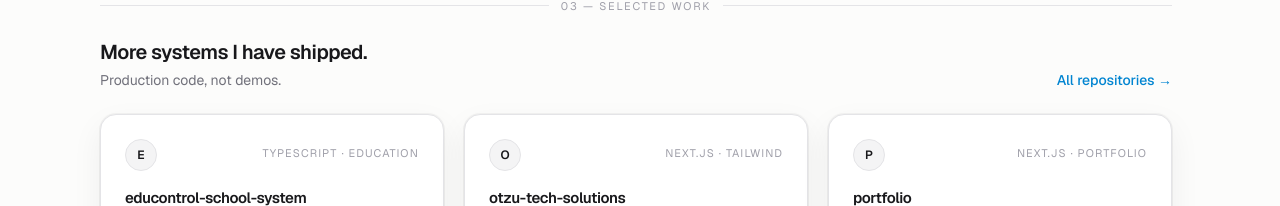
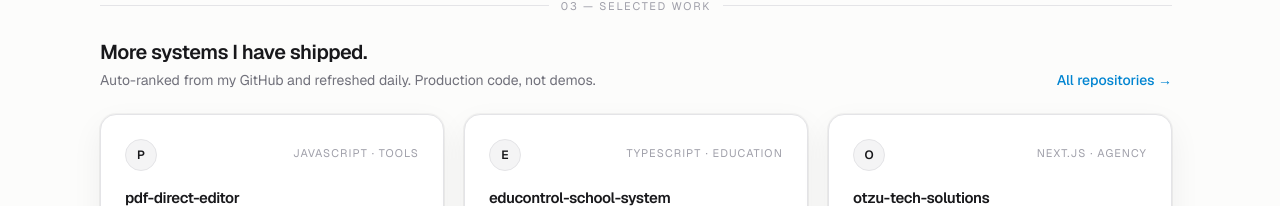
Before and after one commit to noahotim/portfolio, a Next.js app: page / in a window 1280 px wide. Shown: the part 2594-2800 px from the top of the page. Built offline with nearby package versions, Linux system fonts and the light colour scheme.

Commit message:
Auto-generate Selected Work from live GitHub data on a daily schedule

```diff
--- a/package.json
+++ b/package.json
@@ -4,6 +4,8 @@
   "private": true,
   "scripts": {
     "dev": "next dev",
+    "fetch-projects": "node scripts/fetch-projects.mjs",
+    "prebuild": "node scripts/fetch-projects.mjs",
     "build": "next build",
     "start": "next start",
     "lint": "eslint"
--- /dev/null
+++ b/portfolio.config.json
@@ -0,0 +1,25 @@
+{
+  "username": "noahotim",
+  "topN": 6,
+  "includeForks": false,
+  "exclude": ["noahotim", "portfolio", "content-growth-machine", "github-contrib-globe-badge"],
+  "featured": [],
+  "tags": {
+    "educontrol-school-system": "TypeScript · Education",
+    "otzu-tech-solutions": "Next.js · Agency",
+    "university-faculty-data-scraper": "Python · Data",
+    "pdf-direct-editor": "JavaScript · Tools",
+    "profile-views": "Cloudflare · Analytics",
+    "anti-phishing-platform": "Python · Security",
+    "sues-deploy": "TypeScript · Elections",
+    "university-participation-system": "JavaScript · Platform",
+    "sues": "TypeScript · Elections",
+    "pag-soroti-chms": "TypeScript · Systems"
+  },
+  "descriptions": {
+    "anti-phishing-platform": "Detects and blocks phishing attempts with a simple reporting flow.",
+    "university-participation-system": "Tracks university event participation and reporting.",
+    "pag-soroti-chms": "Church management system for members, giving and events.",
+    "sues": "Campus elections portal with voter rolls and live results."
+  }
+}
--- /dev/null
+++ b/scripts/fetch-projects.mjs
@@ -0,0 +1,123 @@
+import { readFileSync, writeFileSync, mkdirSync, existsSync } from "node:fs";
+import { dirname, join } from "node:path";
+import { fileURLToPath } from "node:url";
+
+const root = join(dirname(fileURLToPath(import.meta.url)), "..");
+const OUT = join(root, "src", "data", "projects.json");
+const config = JSON.parse(readFileSync(join(root, "portfolio.config.json"), "utf8"));
+
+const API = "https://api.github.com";
+const token = process.env.GITHUB_TOKEN || process.env.GH_TOKEN || "";
+const headers = {
+  "user-agent": "noahotim-portfolio-builder",
+  accept: "application/vnd.github+json",
+  ...(token ? { authorization: `Bearer ${token}` } : {}),
+};
+
+async function gh(path) {
+  const res = await fetch(`${API}${path}`, { headers });
+  if (!res.ok) throw new Error(`GitHub API ${path} -> ${res.status} ${res.statusText}`);
+  return res.json();
+}
+
+async function getRepos() {
+  const all = [];
+  for (let page = 1; page <= 10; page++) {
+    const batch = await gh(
+      `/users/${config.username}/repos?per_page=100&page=${page}&sort=pushed&type=owner`
+    );
+    all.push(...batch);
+    if (batch.length < 100) break;
+  }
+  return all;
+}
+
+function score(r) {
+  let s = 0;
+  s += (r.stargazers_count || 0) * 6;
+  s += (r.forks_count || 0) * 8;
+  if (r.description) s += 15;
+  if (r.homepage) s += 12;
+  s += Math.min((r.topics?.length || 0) * 2, 10);
+  if (r.size > 0) s += 4;
+  if (r.license) s += 3;
+  const days = (Date.now() - new Date(r.pushed_at).getTime()) / 86400000;
+  if (days <= 30) s += 30;
+  else if (days <= 90) s += 20;
+  else if (days <= 180) s += 12;
+  else if (days <= 365) s += 6;
+  return s;
+}
+
+function isWorthShowing(r) {
+  if (r.name.toLowerCase() === config.username.toLowerCase()) return false;
+  if (!config.includeForks && r.fork) return false;
+  if (r.archived) return false;
+  if ((config.exclude || []).map((x) => x.toLowerCase()).includes(r.name.toLowerCase())) return false;
+  if (r.size === 0 && !r.description) return false;
+  return true;
+}
+
+function pickBest(repos) {
+  const eligible = repos.filter(isWorthShowing);
+  const byName = new Map(eligible.map((r) => [r.name.toLowerCase(), r]));
+  const featured = (config.featured || [])
+    .map((n) => byName.get(String(n).toLowerCase()))
+    .filter(Boolean);
+  const featuredNames = new Set(featured.map((r) => r.name.toLowerCase()));
+  const rest = eligible
+    .filter((r) => !featuredNames.has(r.name.toLowerCase()))
+    .map((r) => ({ r, s: score(r) }))
+    .sort((a, b) => b.s - a.s || new Date(b.r.pushed_at) - new Date(a.r.pushed_at))
+    .map((x) => x.r);
+  return featured.concat(rest).slice(0, config.topN || 6);
+}
+
+function describe(r) {
+  return config.descriptions?.[r.name] || r.description || "Production project from my GitHub.";
+}
+
+function tag(r) {
+  return config.tags?.[r.name] || r.language || "Project";
+}
+
+async function main() {
+  const [user, repos] = await Promise.all([gh(`/users/${config.username}`), getRepos()]);
+  const picks = pickBest(repos);
+
+  const data = {
+    generatedAt: new Date().toISOString(),
+    user: {
+      login: user.login,
+      publicRepos: user.public_repos,
+      followers: user.followers,
+      totalStars: repos.reduce((a, r) => a + (r.stargazers_count || 0), 0),
+    },
+    projects: picks.map((r) => ({
+      name: r.name,
+      description: describe(r),
+      tag: tag(r),
+      url: r.html_url,
+      homepage: r.homepage || null,
+      language: r.language || null,
+      stars: r.stargazers_count,
+      forks: r.forks_count,
+      topics: r.topics || [],
+      pushedAt: r.pushed_at,
+      score: score(r),
+    })),
+  };
+
+  mkdirSync(dirname(OUT), { recursive: true });
+  writeFileSync(OUT, JSON.stringify(data, null, 2) + "\n");
+  console.log(`Wrote ${picks.length} projects -> src/data/projects.json: ${picks.map((r) => r.name).join(", ")}`);
+}
+
+main().catch((err) => {
+  console.error(`[fetch-projects] ${err.message}`);
+  if (existsSync(OUT)) {
+    console.error("[fetch-projects] Keeping existing project data, continuing build.");
+    process.exit(0);
+  }
+  process.exit(1);
+});
--- a/src/app/page.tsx
+++ b/src/app/page.tsx
@@ -1,3 +1,5 @@
+import projectsData from "@/data/projects.json";
+
 export default function Home() {
   return (
     <div className="min-h-screen bg-[#fcfcfb] dark:bg-zinc-950 text-zinc-900 dark:text-zinc-100 selection:bg-sky-500/20">
@@ -66,7 +68,7 @@ export default function Home() {
                 </a>
               </div>
               <div className="mt-8 grid grid-cols-3 divide-x divide-zinc-200 dark:divide-white/10 rounded-2xl border border-zinc-200 dark:border-white/10 bg-white/70 dark:bg-white/[0.03] backdrop-blur overflow-hidden">
-                <div className="px-4 py-3 text-center"><p className="text-sm font-semibold tracking-tight">14+</p><p className="text-[11px] text-zinc-500">Public repos</p></div>
+                <div className="px-4 py-3 text-center"><p className="text-sm font-semibold tracking-tight">{projectsData.user.publicRepos}+</p><p className="text-[11px] text-zinc-500">Public repos</p></div>
                 <div className="px-4 py-3 text-center"><p className="text-sm font-semibold tracking-tight">Daily</p><p className="text-[11px] text-zinc-500">Content system</p></div>
                 <div className="px-4 py-3 text-center"><p className="text-sm font-semibold tracking-tight">MIT</p><p className="text-[11px] text-zinc-500">Open source</p></div>
               </div>
@@ -85,7 +87,7 @@ export default function Home() {
                     </div>
                   </div>
                   <div className="mt-5 grid grid-cols-3 gap-2">
-                    <div className="rounded-2xl bg-zinc-50 dark:bg-white/[0.04] border border-zinc-200 dark:border-white/10 p-3 text-center"><p className="text-[13px] font-semibold">14+</p><p className="text-[10px] tracking-wide uppercase text-zinc-500">Repos</p></div>
+                    <div className="rounded-2xl bg-zinc-50 dark:bg-white/[0.04] border border-zinc-200 dark:border-white/10 p-3 text-center"><p className="text-[13px] font-semibold">{projectsData.user.publicRepos}+</p><p className="text-[10px] tracking-wide uppercase text-zinc-500">Repos</p></div>
                     <div className="rounded-2xl bg-zinc-50 dark:bg-white/[0.04] border border-zinc-200 dark:border-white/10 p-3 text-center"><p className="text-[13px] font-semibold">Daily</p><p className="text-[10px] tracking-wide uppercase text-zinc-500">Shipping</p></div>
                     <div className="rounded-2xl bg-sky-50 dark:bg-sky-500/10 border border-sky-200 dark:border-sky-500/20 p-3 text-center"><p className="text-[13px] font-semibold text-sky-700 dark:text-sky-300">MIT</p><p className="text-[10px] tracking-wide uppercase text-sky-700/60 dark:text-sky-300/60">License</p></div>
                   </div>
@@ -170,11 +172,11 @@ export default function Home() {
       {/* WORK */}
       <section id="work" className="mx-auto max-w-[1120px] px-6 py-12 md:py-14">
         <div className="flex items-center gap-3"><span className="h-px flex-1 bg-zinc-200 dark:bg-white/10 hidden sm:block" /><span className="text-[11px] tracking-[0.16em] uppercase text-zinc-400">03 — Selected Work</span><span className="h-px flex-1 bg-zinc-200 dark:bg-white/10 hidden sm:block" /></div>
-        <div className="mt-6 flex items-end justify-between gap-4"><div><h2 className="text-xl font-semibold tracking-tight">More systems I have shipped.</h2><p className="mt-1 text-sm text-zinc-500">Production code, not demos.</p></div><a href="https://github.com/noahotim" className="hidden md:inline-flex text-sm font-medium text-sky-600 hover:underline">All repositories →</a></div>
+        <div className="mt-6 flex items-end justify-between gap-4"><div><h2 className="text-xl font-semibold tracking-tight">More systems I have shipped.</h2><p className="mt-1 text-sm text-zinc-500">Auto-ranked from my GitHub and refreshed daily. Production code, not demos.</p></div><a href="https://github.com/noahotim" className="hidden md:inline-flex text-sm font-medium text-sky-600 hover:underline">All repositories →</a></div>
         <div className="mt-6 grid md:grid-cols-3 gap-5">
-          <a href="https://github.com/noahotim/educontrol-school-system" className="group rounded-2xl border border-zinc-200 dark:border-white/10 bg-white dark:bg-zinc-900 p-6 card-elevated hover:-translate-y-1 hover:shadow-xl transition"><div className="flex items-start justify-between gap-3"><span className="grid place-items-center h-8 w-8 rounded-full bg-zinc-100 dark:bg-white/5 border border-zinc-200 dark:border-white/10 text-xs font-semibold">E</span><span className="text-[11px] tracking-widest uppercase text-zinc-400 pt-1.5">TypeScript · Education</span></div><h3 className="mt-4 text-[15px] font-semibold tracking-tight group-hover:text-sky-600 transition">educontrol-school-system</h3><p className="mt-2 text-sm leading-6 text-zinc-500">School management for admins, teachers and students. Roles, classes, fees and reporting.</p><p className="mt-4 text-sm font-medium text-zinc-900 dark:text-white inline-flex items-center gap-1.5">View <span className="transition group-hover:translate-x-0.5">→</span></p></a>
-          <a href="https://github.com/noahotim/otzu-tech-solutions" className="group rounded-2xl border border-zinc-200 dark:border-white/10 bg-white dark:bg-zinc-900 p-6 card-elevated hover:-translate-y-1 hover:shadow-xl transition"><div className="flex items-start justify-between gap-3"><span className="grid place-items-center h-8 w-8 rounded-full bg-zinc-100 dark:bg-white/5 border border-zinc-200 dark:border-white/10 text-xs font-semibold">O</span><span className="text-[11px] tracking-widest uppercase text-zinc-400 pt-1.5">Next.js · Tailwind</span></div><h3 className="mt-4 text-[15px] font-semibold tracking-tight group-hover:text-sky-600 transition">otzu-tech-solutions</h3><p className="mt-2 text-sm leading-6 text-zinc-500">Agency site and client systems — fast, clean, maintainable.</p><p className="mt-4 text-sm font-medium text-zinc-900 dark:text-white inline-flex items-center gap-1.5">View <span className="transition group-hover:translate-x-0.5">→</span></p></a>
-          <a href="https://github.com/noahotim/portfolio" className="group rounded-2xl border border-zinc-200 dark:border-white/10 bg-white dark:bg-zinc-900 p-6 card-elevated hover:-translate-y-1 hover:shadow-xl transition"><div className="flex items-start justify-between gap-3"><span className="grid place-items-center h-8 w-8 rounded-full bg-zinc-100 dark:bg-white/5 border border-zinc-200 dark:border-white/10 text-xs font-semibold">P</span><span className="text-[11px] tracking-widest uppercase text-zinc-400 pt-1.5">Next.js · Portfolio</span></div><h3 className="mt-4 text-[15px] font-semibold tracking-tight group-hover:text-sky-600 transition">portfolio</h3><p className="mt-2 text-sm leading-6 text-zinc-500">This site — editorial, minimal and fast. Deployed to GitHub Pages.</p><p className="mt-4 text-sm font-medium text-zinc-900 dark:text-white inline-flex items-center gap-1.5">View <span className="transition group-hover:translate-x-0.5">→</span></p></a>
+          {projectsData.projects.map((p) => (
+            <a key={p.name} href={p.url} target="_blank" rel="noreferrer" className="group rounded-2xl border border-zinc-200 dark:border-white/10 bg-white dark:bg-zinc-900 p-6 card-elevated hover:-translate-y-1 hover:shadow-xl transition"><div className="flex items-start justify-between gap-3"><span className="grid place-items-center h-8 w-8 rounded-full bg-zinc-100 dark:bg-white/5 border border-zinc-200 dark:border-white/10 text-xs font-semibold">{p.name.charAt(0).toUpperCase()}</span><span className="text-[11px] tracking-widest uppercase text-zinc-400 pt-1.5">{p.tag}</span></div><h3 className="mt-4 text-[15px] font-semibold tracking-tight group-hover:text-sky-600 transition">{p.name}</h3><p className="mt-2 text-sm leading-6 text-zinc-500 line-clamp-3">{p.description}</p><p className="mt-4 text-sm font-medium text-zinc-900 dark:text-white inline-flex items-center gap-1.5">View <span className="transition group-hover:translate-x-0.5">→</span></p></a>
+          ))}
         </div>
       </section>
 
--- /dev/null
+++ b/src/data/projects.json
@@ -0,0 +1,89 @@
+{
+  "generatedAt": "2026-10-07T08:35:47.574Z",
+  "user": {
+    "login": "noahotim",
+    "publicRepos": 17,
+    "followers": 0,
+    "totalStars": 14
+  },
+  "projects": [
+    {
+      "name": "pdf-direct-editor",
+      "description": "PDF Direct Editor by Otim Noah - direct PDF editing without Word conversion",
+      "tag": "JavaScript · Tools",
+      "url": "https://github.com/noahotim/pdf-direct-editor",
+      "homepage": null,
+      "language": "JavaScript",
+      "stars": 1,
+      "forks": 0,
+      "topics": [],
+      "pushedAt": "2026-09-20T11:58:03Z",
+      "score": 55
+    },
+    {
+      "name": "educontrol-school-system",
+      "description": "EduControl - ONE SCHOOL ONE SYSTEM - Complete School Management",
+      "tag": "TypeScript · Education",
+      "url": "https://github.com/noahotim/educontrol-school-system",
+      "homepage": null,
+      "language": "HTML",
+      "stars": 1,
+      "forks": 0,
+      "topics": [],
+      "pushedAt": "2026-09-18T07:23:15Z",
+      "score": 55
+    },
+    {
+      "name": "otzu-tech-solutions",
+      "description": "OTZU Tech Solutions – Your Trusted Software Development Partner. Static landing migrated from Vercel to Cloudflare Pages. Custom all-in-one business systems + Guest House Management System.",
+      "tag": "Next.js · Agency",
+      "url": "https://github.com/noahotim/otzu-tech-solutions",
+      "homepage": null,
+      "language": "HTML",
+      "stars": 1,
+      "forks": 0,
+      "topics": [],
+      "pushedAt": "2026-09-11T12:24:12Z",
+      "score": 55
+    },
+    {
+      "name": "university-faculty-data-scraper",
+      "description": "A Python web scraper for collecting and organizing university faculty data (ABU & Unilorin)",
+      "tag": "Python · Data",
+      "url": "https://github.com/noahotim/university-faculty-data-scraper",
+      "homepage": null,
+      "language": "Python",
+      "stars": 1,
+      "forks": 0,
+      "topics": [],
+      "pushedAt": "2026-09-09T08:27:23Z",
+      "score": 55
+    },
+    {
+      "name": "profile-views",
+      "description": "Live GitHub profile view counter with private country analytics on Cloudflare Workers + KV",
+      "tag": "Cloudflare · Analytics",
+      "url": "https://github.com/noahotim/profile-views",
+      "homepage": null,
+      "language": "JavaScript",
+      "stars": 0,
+      "forks": 0,
+      "topics": [],
+      "pushedAt": "2026-10-07T08:23:02Z",
+      "score": 45
+    },
+    {
+      "name": "sues-deploy",
+      "description": "Deployable copy of the SUES Elections Portal (Vercel)",
+      "tag": "TypeScript · Elections",
+      "url": "https://github.com/noahotim/sues-deploy",
+      "homepage": null,
+      "language": "TypeScript",
+      "stars": 1,
+      "forks": 0,
+      "topics": [],
+      "pushedAt": "2026-08-31T04:39:15Z",
+      "score": 45
+    }
+  ]
+}
```
Also changed, not shown: 2 other files (tests, documents, lock files or other folders).
